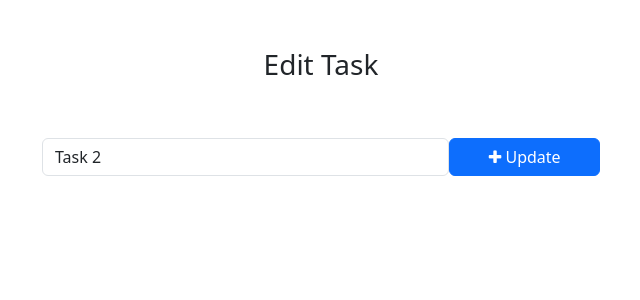
After one commit to sandeep-ewit/todo, a Django app: page /todo/edit_task/2/ in a window 1280 px wide. The commit adds this page. Shown: the top 300 px of the page, without its empty margins (319-959 px from the left). Run offline with Django 4.2, Linux system fonts and the light colour scheme; data comes from the database, SQL or seed files in the repository; both versions use the stored data as it was after the commit.

Commit message:
todo app final

```diff
--- /dev/null
+++ b/templates/edit_task.html
@@ -0,0 +1,27 @@
+<!DOCTYPE html>
+<html lang="en">
+<head>
+    <meta charset="UTF-8">
+    <meta name="viewport" content="width=device-width, initial-scale=1.0">
+    <title>Edit Task</title>
+
+    <link href="https://cdn.jsdelivr.net/npm/bootstrap@5.3.0-alpha1/dist/css/bootstrap.min.css" rel="stylesheet" integrity="sha384-GLhlTQ8iRABdZLl6O3oVMWSktQOp6b7In1Zl3/Jr59b6EGGoI1aFkw7cmDA6j6gD" crossorigin="anonymous">
+    <script src="https://cdn.jsdelivr.net/npm/bootstrap@5.3.0-alpha1/dist/js/bootstrap.bundle.min.js" integrity="sha384-w76AqPfDkMBDXo30jS1Sgez6pr3x5MlQ1ZAGC+nuZB+EYdgRZgiwxhTBTkF7CXvN" crossorigin="anonymous"></script>
+    <!-- Font Awesome Icons -->
+    <link rel="stylesheet" href="https://cdnjs.cloudflare.com/ajax/libs/font-awesome/4.7.0/css/font-awesome.min.css">
+</head>
+<body>
+    <div class="container">
+        <h3 class="pt-5 pb-5 text-center">Edit Task</h3>
+        <form action="{% url 'edit_task' get_task.id %}" method="POST" style="width:50%;margin:auto;">
+            {% csrf_token %}
+            <div class="form-group">
+                <span style="display: flex;">
+                    <input type="text" name="task" class="form-control" placeholder="Add a task" value="{{ get_task.task}}">
+                    <button ty="submit" class="btn btn-primary" style="width: 200px;"><i class="fa fa-plus"></i> Update</button>
+                </span>
+            </div>
+        </form>
+    </div>
+</body>
+</html>
--- a/todo/urls.py
+++ b/todo/urls.py
@@ -2,5 +2,9 @@ from django.urls import path
 from . import views
 
 urlpatterns = [
-    path('addTask/', views.addTask, name='addTask')
+    path('addTask/', views.addTask, name='addTask'),
+    path('mark_as_done/<int:pk>/', views.mark_as_done, name='mark_as_done'),
+    path('mark_as_undone/<int:pk>/', views.mark_as_undone, name='mark_as_undone'),
+    path('edit_task/<int:pk>/', views.edit_task, name='edit_task'),
+    path('delete_task/<int:pk>/', views.delete_task, name='delete_task')
 ]
--- a/todo/views.py
+++ b/todo/views.py
@@ -1,5 +1,5 @@
 from django.http import HttpResponse
-from django.shortcuts import redirect, render
+from django.shortcuts import get_object_or_404, redirect, render
 from .models import Task
 
 # Create your views here.
@@ -7,3 +7,32 @@ def addTask(request):
     task = request.POST['task']
     Task.objects.create(task=task)
     return redirect('home')
+
+def mark_as_done(request, pk):
+    task = get_object_or_404(Task, pk=pk)
+    task.is_completed = True
+    task.save()
+    return redirect('home')
+
+def mark_as_undone(request, pk):
+    task = get_object_or_404(Task, pk=pk)
+    task.is_completed = False
+    task.save()
+    return redirect('home')
+
+def edit_task(request, pk):
+    task = get_object_or_404(Task, pk=pk)
+    if request.method == 'POST':
+        task.task = request.POST['task']
+        task.save()
+        return redirect('home')
+    else:
+        context = {
+            'get_task': task
+        }
+    return render(request, 'edit_task.html', context)
+
+def delete_task(request, pk):
+    task = get_object_or_404(Task, pk=pk)
+    task.delete()
+    return redirect('home')
--- a/todo_main/views.py
+++ b/todo_main/views.py
@@ -3,7 +3,10 @@ from todo.models import Task
 
 def home(request):
     task = Task.objects.filter(is_completed=False).order_by('updated_at')
+    completed_task = Task.objects.filter(is_completed=True)
+
     context = {
-        'task': task
+        'task': task,
+        'completed_task': completed_task
     }
     return render(request, 'home.html', context)
```
Also changed, not shown: templates/home.html (+9 -4 lines), db.sqlite3.
